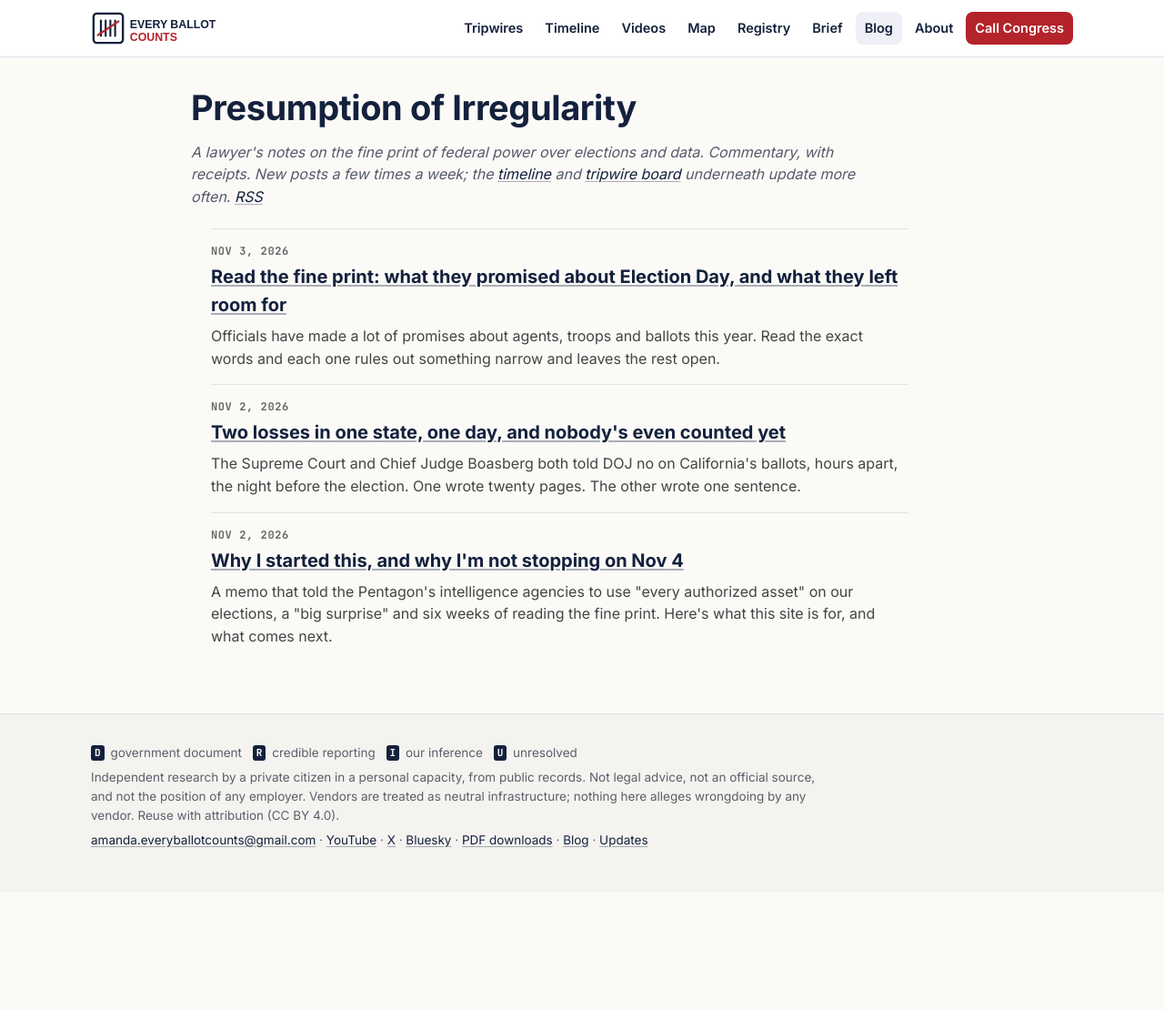
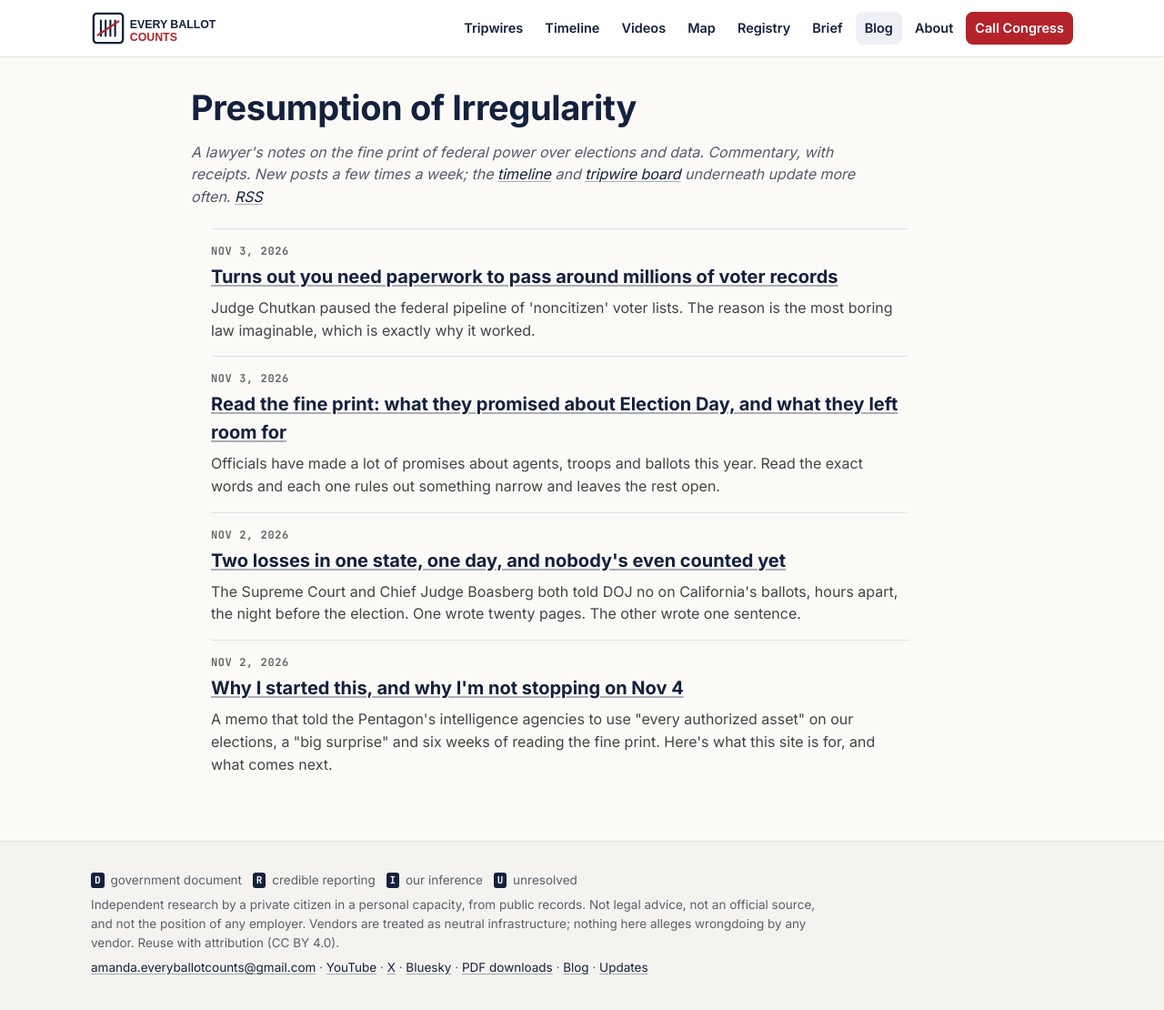
Before and after one commit to good-luck-with-that-ops/Every_Ballot_Counts, a Jekyll site: the page built from blog/index.html, in a window 1280 px wide and 1120 px high. Shown: the top 1110 px of the window at 91% size. Built offline with Jekyll 4.4.1, drawn with Linux system fonts in a browser that asks for light colours; part of the change alters nothing that is shown.

Commit message:
Blog: Chutkan post; fine-print update with Walton and Chutkan orders
Co-Authored-By: Claude Opus 5.5 <noreply@anthropic.com>
Claude-Session: https://claude.ai/code/session_01FzfMTbNVyRU7XpffsrV2HZ

```diff
--- /dev/null
+++ b/_posts/2026-11-03-chutkan-paperwork.md
@@ -0,0 +1,59 @@
+---
+title: "Turns out you need paperwork to pass around millions of voter records"
+date: 2026-11-03 11:20:00 -0500
+tags: [elections, courts, Privacy Act, voter data, law enforcement]
+description: "Judge Chutkan paused the federal pipeline of 'noncitizen' voter lists. The reason is the most boring law imaginable, which is exactly why it worked."
+---
+
+Every other election-eve case was about the *letters*. Judge Tanya Chutkan's ruling in *League of Women Voters v. DHS* goes after the *pipeline* behind them, and it does it with the dullest weapon in the federal toolbox: paperwork.
+
+## What she ordered
+
+No more "disclosing, transmitting, or releasing data purporting to constitute lists of individual potential or actual non-citizen voters or registered voters" to any state or local official who registers voters, handles ballots or counts votes. DOJ also has 24 hours to name the "senior official" responsible for actually complying. Names, not vibes. ([order](https://www.courtlistener.com/?q=%22League+of+Women+Voters%22+%2226-cv-03602%22) · [opinion](https://storage.courtlistener.com/recap/gov.uscourts.dcd.297656/gov.uscourts.dcd.297656.31.0.pdf)) <span class="m">D</span>
+
+## The receipts, in order
+
+**The law (Privacy Act, 1974):**
+
+> An agency that maintains a system of records shall "publish in the Federal Register upon establishment or revision a notice of the existence and character of the system of records."
+> <small>5 U.S.C. 552a(e)(4)</small>
+
+**What the government's own papers say it built:**
+
+> USCIS's 2025 privacy assessment for its citizenship-check system says bulk checks by Social Security number "may include those of U.S. born citizens." <span class="m">D</span>
+>
+> A DHS official swore that California's list was built by running the state's voter roll through LexisNexis Accurint, a commercial people-search database, outside that system. <span class="m">D</span>
+>
+> The list DOJ sent Washington covers people who "are or were noncitizens (i.e., they may have subsequently naturalized)." <span class="m">D</span>
+
+**What the judge said:**
+
+> The government "collected millions of voting records—including those of U.S. citizens."
+>
+> It is "flatly inconsistent with the text, structure, and purpose of the Privacy Act for an agency to initiate a major new data-sharing program affecting the sensitive data of millions of Americans" without publishing that notice. (quoting another judge in the same courthouse)
+>
+> On the "it's for law enforcement" exception: "Defendants have not identified any such request."
+
+It kind of speaks for itself.
+
+## "It's for law enforcement" isn't a magic phrase
+
+The Privacy Act does have a law-enforcement exception. It's a real exception, and it exists for a good reason. But it covers specific records, requested in writing, case by case. It doesn't cover tens of millions of voter records sent out in bulk because someone said "law enforcement" out loud. That phrase keeps turning up as the excuse this year. I'm tracking it on the [phrase trail](/phrase-trail/).
+
+## What the plaintiffs say is behind it
+
+The plaintiffs allege, and the court recounts without deciding, "an unauthorized project to amass a national database of voter registration information" built from "at least 47 states." <span class="m">D</span>
+
+***Wish you could see what that looks like?*** *She called their bluff in court. I mapped it online, tied to the privacy filings (you know, the ones the government did file).*
+
+[![The architecture map: where your record goes](/assets/img/map_crop.jpg)](/map/architecture.html)
+
+[The map](/map/architecture.html) · [the registry](/registry/) · [a one-minute short on the California list's route](https://www.youtube.com/shorts/Y8tx7PmbMCU)
+
+## The fine print
+
+SAVE checks a state requests and actual prosecutions can continue. It's preliminary, DOJ can appeal, and the easy fix on DOJ's side is to finally publish the notice. So watch the Federal Register.
+
+But today: no more lists. Go vote.
+
+— Amanda
--- a/_posts/2026-11-03-read-the-fine-print.md
+++ b/_posts/2026-11-03-read-the-fine-print.md
@@ -40,6 +40,8 @@ Every exception is decided by DHS. An administrative immigration warrant is sign
 **DOJ's election monitors "will not be acting as 'law enforcement personnel' ... as commonly understood."** (DOJ court filing, Oct. 28) <span class="m">D</span>
 "While monitoring" describes a role, not who the person is, and "as commonly understood" is a hedge inside a hedge. The "no agents" language covers the FBI and ICE. According to the NAACP, DEA, ATF and Bureau of Prisons staff are named without it.
 
+> **Update, Nov. 3:** A judge closed this gap. On Nov. 2, Judge Reggie Walton ordered DOJ to make sure its monitors "are indeed administrative or clerical personnel and not law enforcement officials," with no uniforms or insignia, no firearms and no "power to effectuate arrests," and that they "not talk with any voter inside the polling place" ([order](https://www.courtlistener.com/?q=%22NAACP%22+%2226-cv-03626%22)). <span class="m">D</span> He also said his view "would differ" if DOJ were sending officers with arrest power. A promise with a hedge became a court order without one.
+
 **"We have no plans to question or investigate people we believe to be U.S. citizens."** (DHS, in court, Oct. 21) <span class="m">D</span>
 It turns on what DHS believes. DHS's own California list treated thousands of people as "likely" noncitizens, and outside researchers found citizens on it.
 
@@ -52,7 +54,7 @@ They're suspended, not withdrawn.
 
 Lawyers hedge by habit. Some of these gaps are probably just careful drafting. But when promise after promise leaves out the same things (other agencies, the counting center, the weeks after Election Day), that's where I'd watch.
 
-The good news so far is that the courts have been the ones closing gaps. As of last night, five courts, including the Supreme Court, have ruled against DOJ's push to hold or set aside ballots before the count. Court orders have edges too, though: the nine-state ban on DHS election field operations ends when polls close tonight.
+The good news so far is that the courts have been the ones closing gaps. As of last night, five courts, including the Supreme Court, have ruled against DOJ's push to hold or set aside ballots before the count. Overnight the list got longer. Judge Chutkan ordered DHS and DOJ to stop sending lists of alleged noncitizen voters to state and local election officials ([opinion](https://storage.courtlistener.com/recap/gov.uscourts.dcd.297656/gov.uscourts.dcd.297656.31.0.pdf)). In her words, the government "collected millions of voting records—including those of U.S. citizens," and no Privacy Act notice covers sharing them. <span class="m">D</span> The full Ninth Circuit also threw out a panel's late-night pause of Judge Thompson's order protecting California election workers. <span class="m">D</span> Court orders have edges too, though: the nine-state ban on DHS election field operations ends when polls close tonight.
 
 The full table, with sources, is on the [phrase trail](/phrase-trail/). What to watch for today is on the [tripwire board](/tripwires/).
 
--- a/updates.md
+++ b/updates.md
@@ -4,6 +4,7 @@ permalink: /updates.html
 ---
 # Updates
 
+- **2026-11-03 (late morning):** New blog post: [Turns out you need paperwork to pass around millions of voter records](blog/2026/11/03/chutkan-paperwork/), on Judge Chutkan's order pausing the federal voter-list pipeline. "Read the fine print" updated with Judge Walton's order on DOJ poll monitors.
 - **2026-11-03:** New blog post: [Read the fine print](blog/2026/11/03/read-the-fine-print/), what officials promised about Election Day and what the wording leaves open.
 - **2026-11-02 (late):** New blog post: [Two losses in one state, one day](blog/2026/11/02/two-losses-one-state/), on the Supreme Court's and Chief Judge Boasberg's rulings against DOJ on California's ballots.
 - **2026-11-02 (night):** The [phrase trail](phrase-trail/) leads with the phrase families we watch again; the promises table is below the ledger. Supreme Court denial added to the board and timeline.
```
